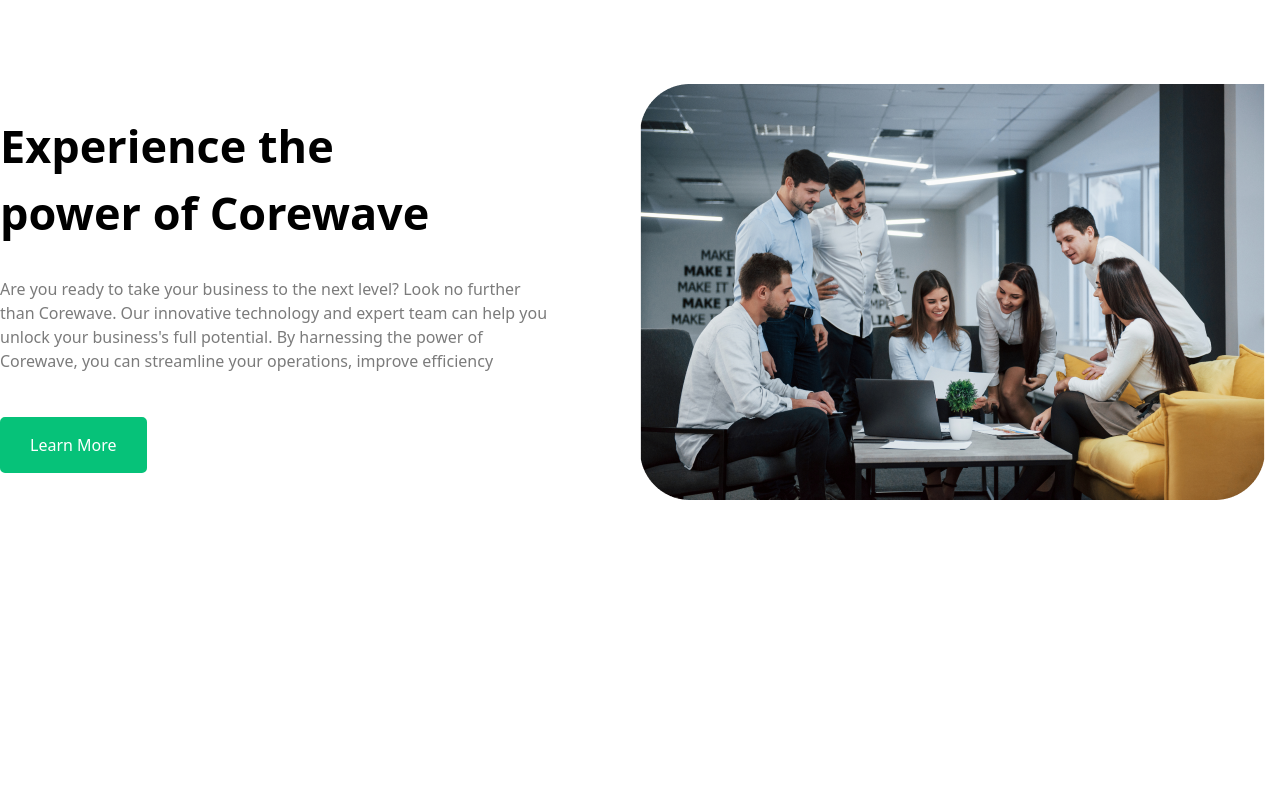
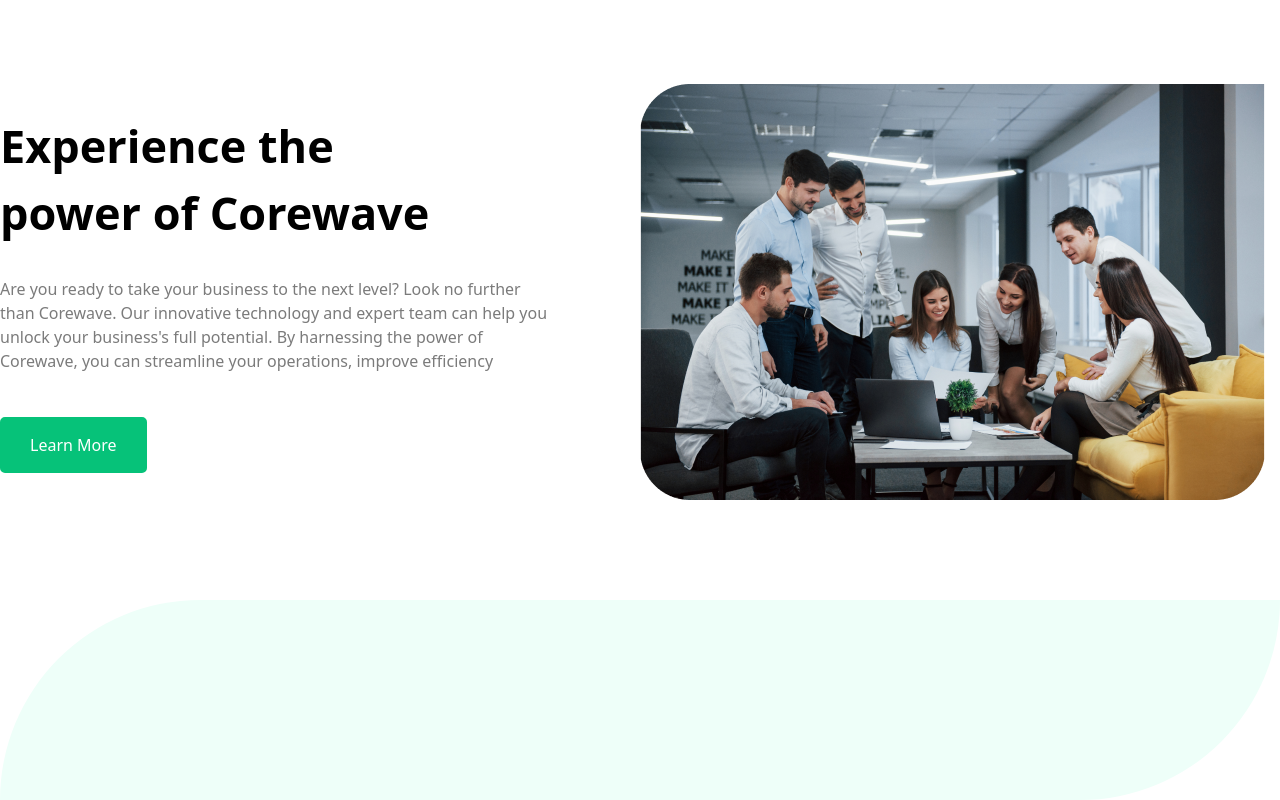
Before and after one commit to mesbaulrafi/CoreWave, a React (Vite) app: page / in a window 1280 px wide. Shown: the part 656-1456 px from the top of the page. Before the commit the page ends 1256 px from the top, so only its background shows below. Built offline with nearby package versions, Linux system fonts and the light colour scheme.

Commit message:
edit Services Part

```diff
--- /dev/null
+++ b/src/components/layouts/ServicesCard.jsx
@@ -0,0 +1,15 @@
+import React from 'react'
+
+const ServicesCard = () => {
+  return (
+   <>
+   <div className="">
+    <div className="">
+
+    </div>
+   </div>
+   </>
+  )
+}
+
+export default ServicesCard
--- a/src/components/pages/Home.jsx
+++ b/src/components/pages/Home.jsx
@@ -2,6 +2,7 @@
 import Header from '../layouts/Header'
 import Benner from '../layouts/Benner'
 import Experience from '../layouts/Experience'
+import Services from './Services'
 
 
 const Home = () => {
@@ -9,6 +10,7 @@
    <>
    <Benner/>
    <Experience/>
+   <Services/>
    </>
   )
 }
--- a/src/components/pages/Services.jsx
+++ b/src/components/pages/Services.jsx
@@ -1,13 +1,16 @@
 import React from 'react'
 import Containar from '../Containar'
+import ServicesCard from '../layouts/ServicesCard'
 
 const Services = () => {
   return (
     <>
-    <div className="">
+    <div className="py-25 bg-[#eefff9] rounded-tl-full rounded-br-full">
         <Containar>
             <div className="flex">
-                <div className=""></div>
+                <div className="">
+                  <ServicesCard/>
+                </div>
                 <div className=""></div>
             </div>
         </Containar>
```
